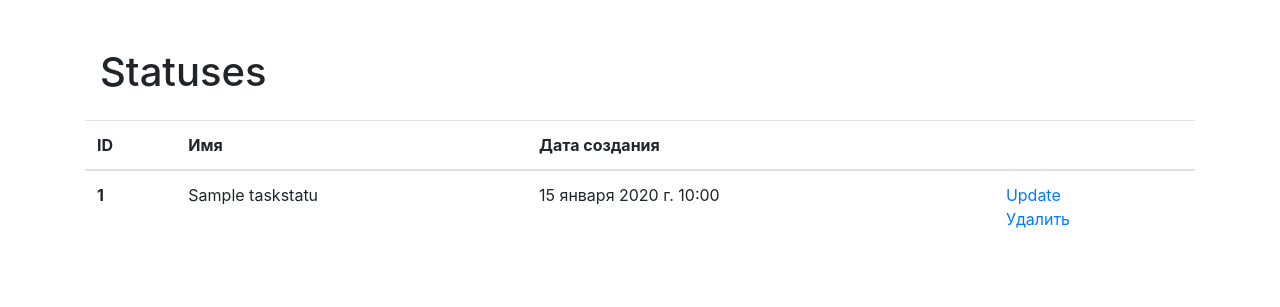
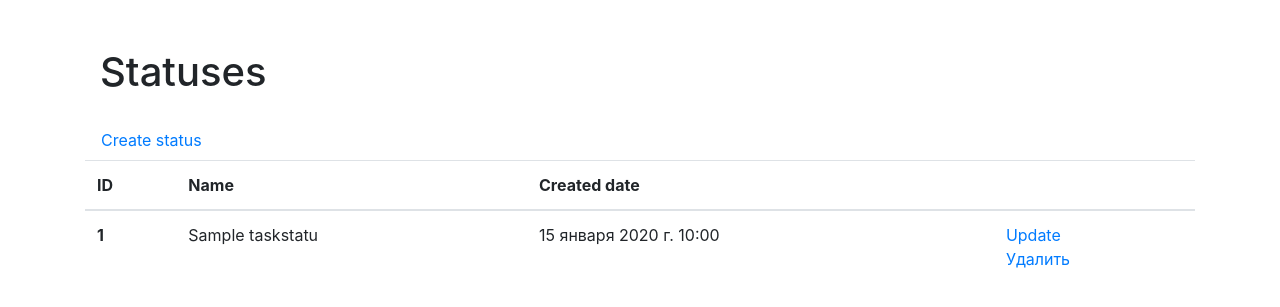
Before and after one commit to DzmitrySha/python-project-52, a Django app: page /statuses/ in a window 1280 px wide. Shown: the part 56-363 px from the top of the page. Run offline with Django 4.2, Linux system fonts and the light colour scheme; a user stored in the database is signed in; tables that the repository leaves empty hold one stand-in row (values such as "Sample post"); some libraries are stand-ins or nearby versions.

Commit message:
added translates (i18n) and create link

```diff
--- a/task_manager/templates/task_statuses/statuses.html
+++ b/task_manager/templates/task_statuses/statuses.html
@@ -1,5 +1,6 @@
 {% extends 'base.html' %}
 {% load bootstrap4 %}
+{% load i18n %}
 
 {% block title %}{{ title }}{% endblock %}
 
@@ -8,12 +9,15 @@
 <div class="container wrapper flex-grow-1">
     <h1 class="my-4">{{ title }}</h1>
 </div>
+
+<a class="nav-link" href="{% url 'status_create' %}">{% trans 'Create status' %}</a>
+
 <table class="table">
     <thead>
     <tr>
         <th scope="col">ID</th>
-        <th scope="col">Имя</th>
-        <th scope="col">Дата создания</th>
+        <th scope="col">{% trans 'Name' %}</th>
+        <th scope="col">{% trans 'Created date' %}</th>
         <th scope="col"></th>
     </tr>
     </thead>
```
